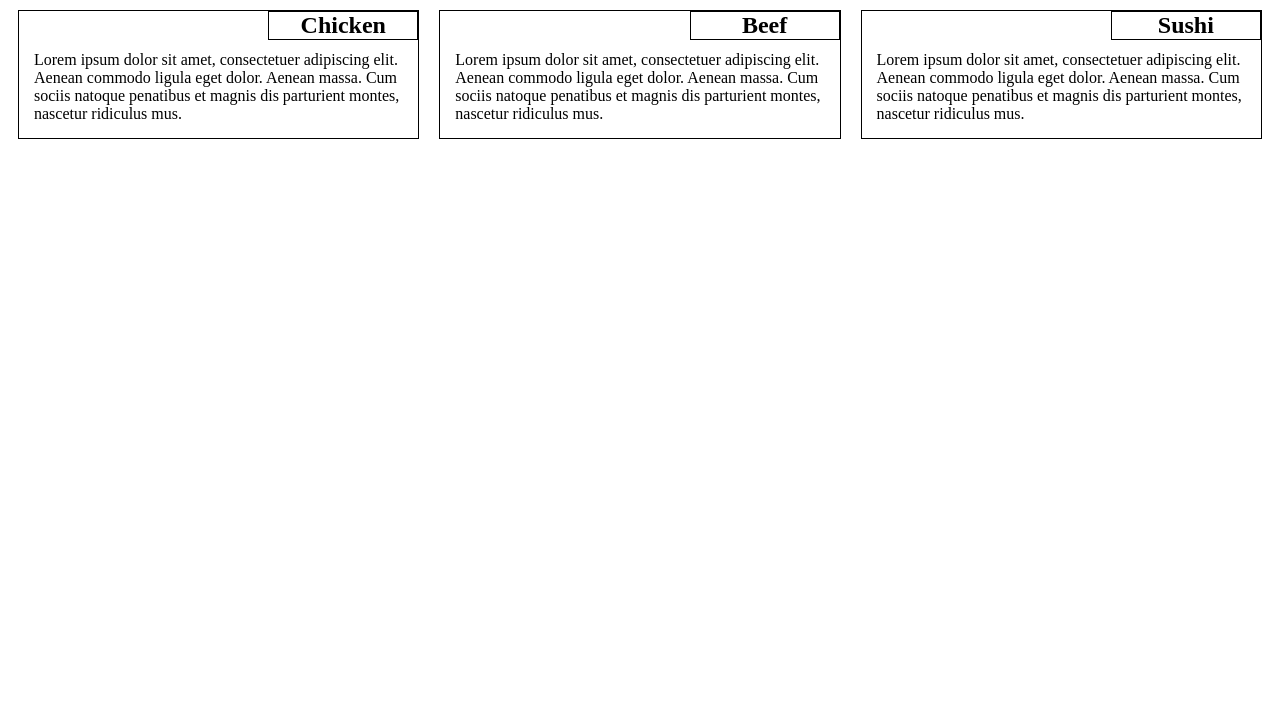
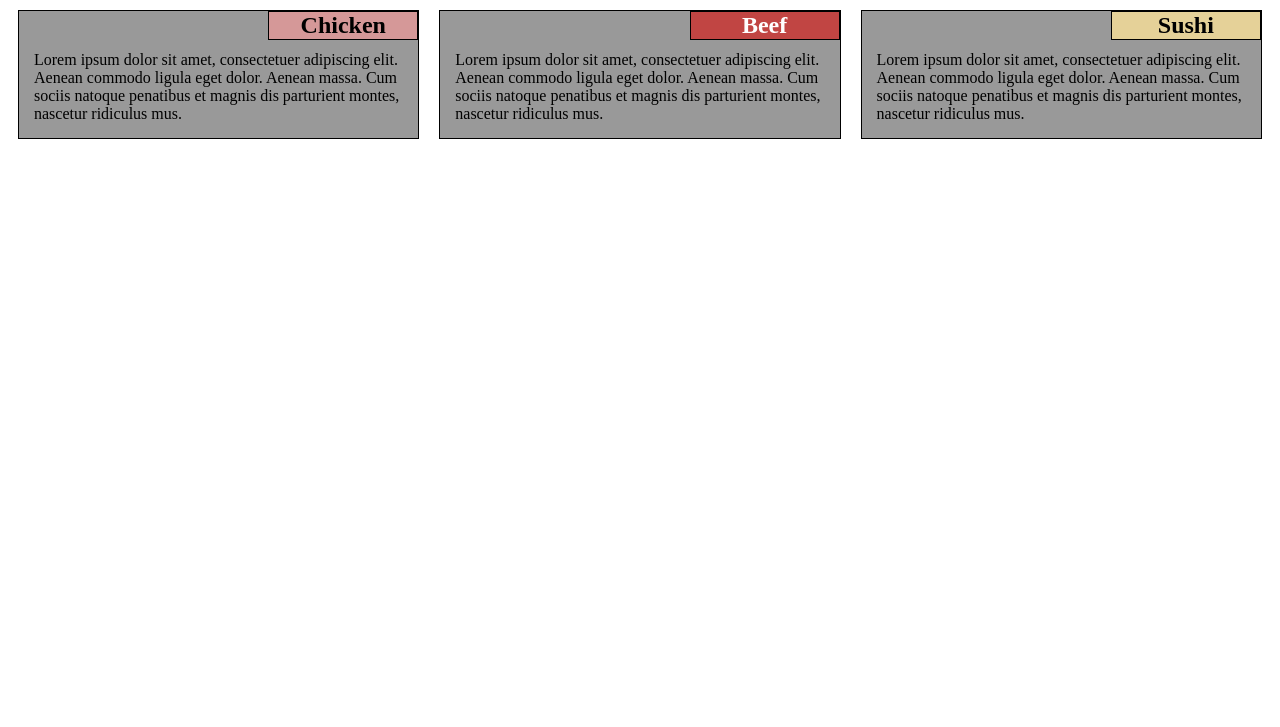
Before and after one commit to victor-gp/coursera-frontend-basics, a plain HTML site: page module-2-solution/index.html in a window 1280 px wide. Shown: the part 73-800 px from the top of the page. Drawn offline with Linux system fonts and the light colour scheme.

Commit message:
Add colors

```diff
--- a/module-2-solution/css/styles.css
+++ b/module-2-solution/css/styles.css
@@ -6,21 +6,10 @@ h1 {
   margin-bottom: 15px;
   text-align: center;
 }
-
-/*p {
-  border: 1px solid black;
-  background-color: #A52A2A;
-  width: 90%;
-  height: 150px;
-  margin-right: auto;
-  margin-left: auto;
-  font-family: Helvetica;
-  color: white;
-}*/
-
 section {
   position: relative;
   border: 1px solid black;
+  background-color: #999999;
   margin: 10px;
 }
 section > h2 {
@@ -31,9 +20,20 @@ section > h2 {
   margin: 0px;
   text-align: center;
 }
+#chickenHeader {
+  background-color: #d59898;
+}
+#beefHeader {
+  background-color: #c14543;
+  color: white;
+}
+#sushiHeader {
+  background-color: #e5d198;
+}
 section > p {
   margin: 40px 15px 15px 15px;
 }
+
 
 /********** Responsive grid **********/
 .row {
--- a/module-2-solution/index.html
+++ b/module-2-solution/index.html
@@ -13,7 +13,7 @@
 <div class="row">
   <div class="col-lg-4 col-md-6">
     <section >
-      <h2>Chicken</h2>
+      <h2 id="chickenHeader">Chicken</h2>
       <p>
         Lorem ipsum dolor sit amet, consectetuer adipiscing elit. Aenean commodo
         ligula eget dolor. Aenean massa. Cum sociis natoque penatibus et magnis
@@ -23,7 +23,7 @@
   </div>
   <div class="col-lg-4 col-md-6">
     <section >
-      <h2>Beef</h2>
+      <h2 id="beefHeader">Beef</h2>
       <p>
         Lorem ipsum dolor sit amet, consectetuer adipiscing elit. Aenean commodo
         ligula eget dolor. Aenean massa. Cum sociis natoque penatibus et magnis
@@ -33,7 +33,7 @@
   </div>
   <div class="col-lg-4 col-md-6">
     <section >
-      <h2>Sushi</h2>
+      <h2 id="sushiHeader">Sushi</h2>
       <p>
         Lorem ipsum dolor sit amet, consectetuer adipiscing elit. Aenean commodo
         ligula eget dolor. Aenean massa. Cum sociis natoque penatibus et magnis
```
